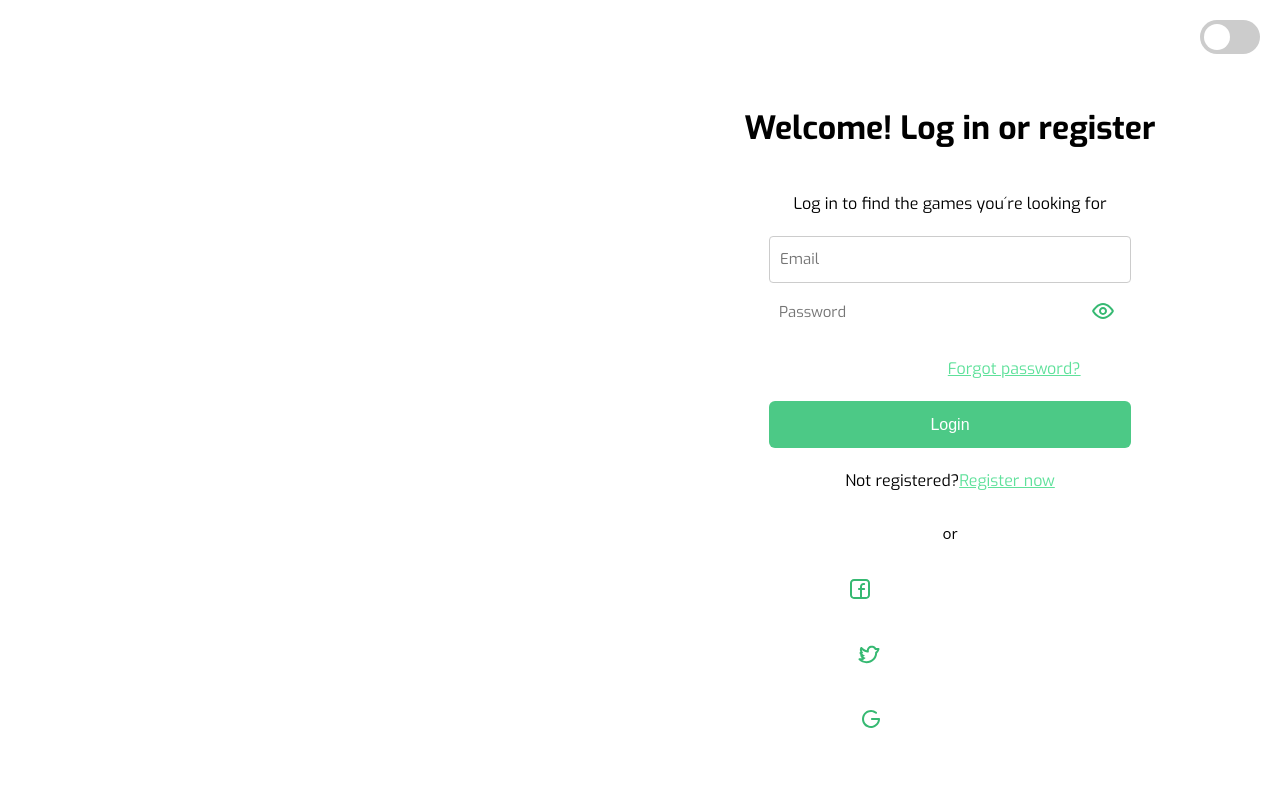
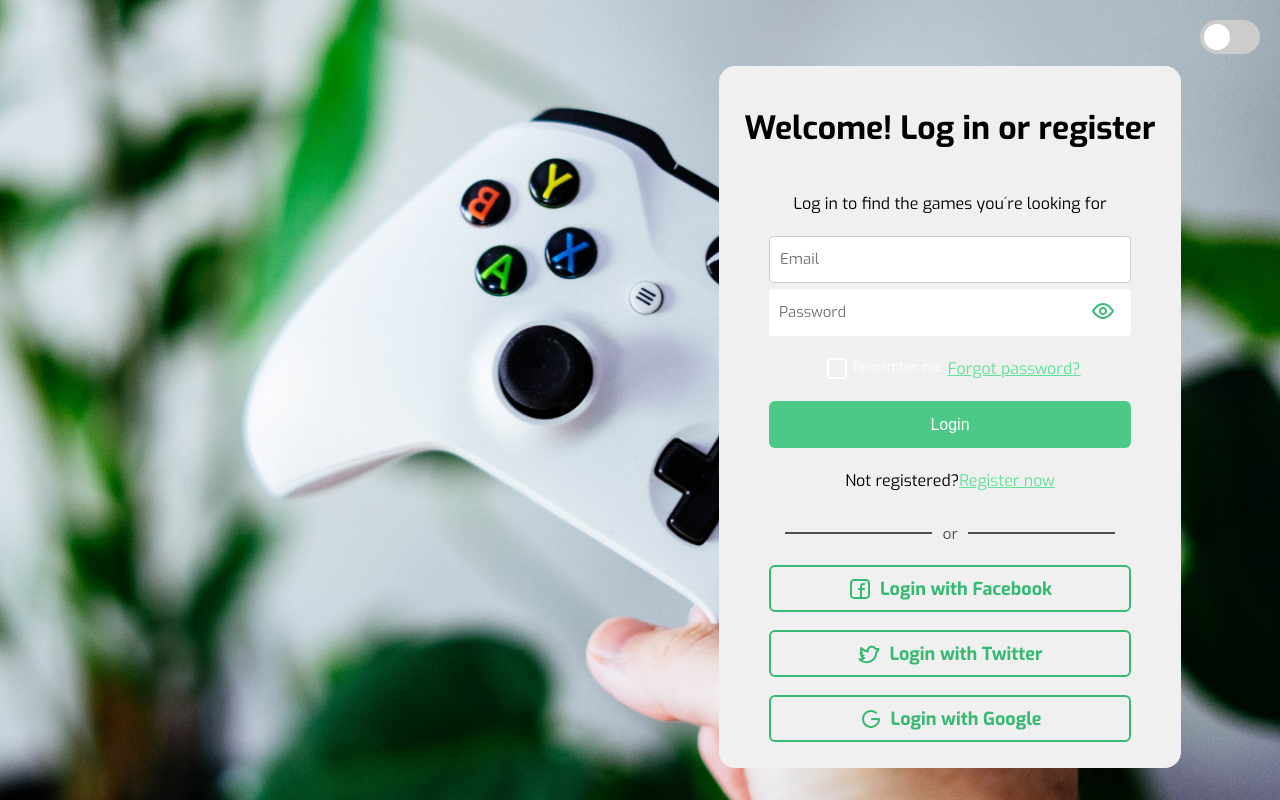
Before and after one commit to FranciscoAlvareez/ProyectoFinal_G2, a React (Vite) app in the folder ProyectoFinal_G2/: page / in a window 1280 px wide. Built offline with nearby package versions, Linux system fonts and the light colour scheme.

Commit message:
Themes-colors

```diff
--- a/ProyectoFinal_G2/src/App.jsx
+++ b/ProyectoFinal_G2/src/App.jsx
@@ -11,8 +11,8 @@ export function App() {
   return (
     <Router>
       <Routes>
-          <Route path="/" element={<Login />} />
-          <Route path="/principal" element={<PrincipalScreen />} />
+        <Route path="/" element={<Login/>} />
+        <Route path="/principal" element={<PrincipalScreen/>} />
       </Routes>
     </Router>
   );
--- a/ProyectoFinal_G2/src/Components/Login/index.jsx
+++ b/ProyectoFinal_G2/src/Components/Login/index.jsx
@@ -11,9 +11,15 @@ import twitterIconLight from '../../assets/icons/twitterIconLight.svg';
 import googleIconLight from '../../assets/icons/googleIconLight.svg';
 import CheckBox from "../CheckBoxs/checkBox";
 import { Switch } from "../Switch";
+import { useState } from "react";
 import { useNavigate } from "react-router-dom"
 
-export function Login({ theme, toggleTheme }){
+export function Login(){
+    const [theme, setTheme] = useState("light");
+
+  const toggleTheme = () => {
+    setTheme((prevTheme) => (prevTheme === 'light' ? 'dark' : 'light'));
+  };
 
     const facebookIcon = theme === 'dark' ? facebookIconDark : facebookIconLight;
     const twitterIcon = theme === 'dark' ? twitterIconDark : twitterIconLight;
@@ -24,10 +30,11 @@ export function Login({ theme, toggleTheme }){
         navigate('/principal');
     };
 
+
     return(
         <div className={`login-screen ${theme}`}>
             <div className="switch-wrapper-login">
-                <Switch onToggle={toggleTheme} />
+            <Switch onToggle={toggleTheme} />
             </div>
             <div className="conteiner-login">
                 <div className="children-conteiner-login">
```
Also changed, not shown: ProyectoFinal_G2/src/Components/PrincipalScreen/index.jsx (renamed from ProyectoFinal_G2/src/Components/PrincipalScreen/index.tsx).
